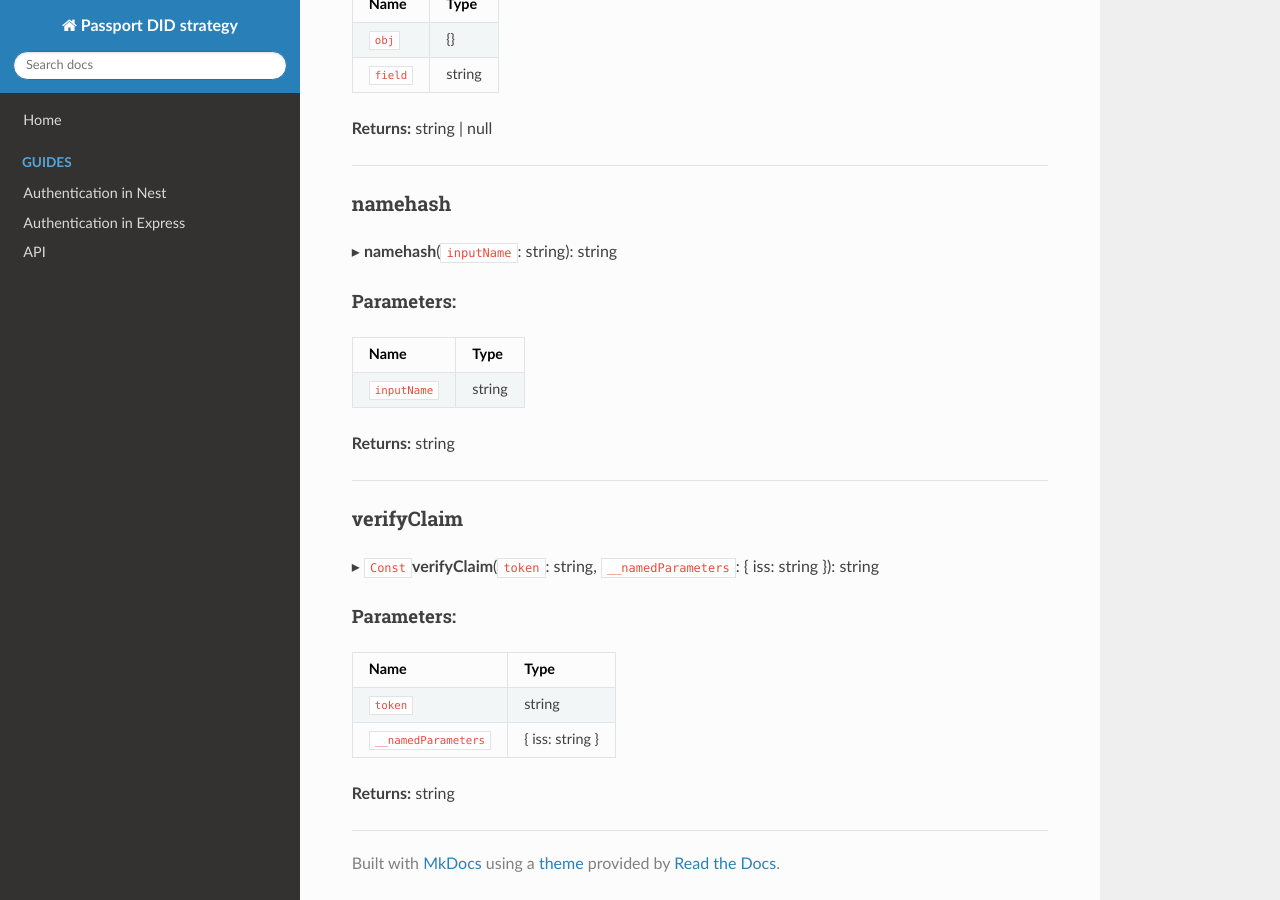
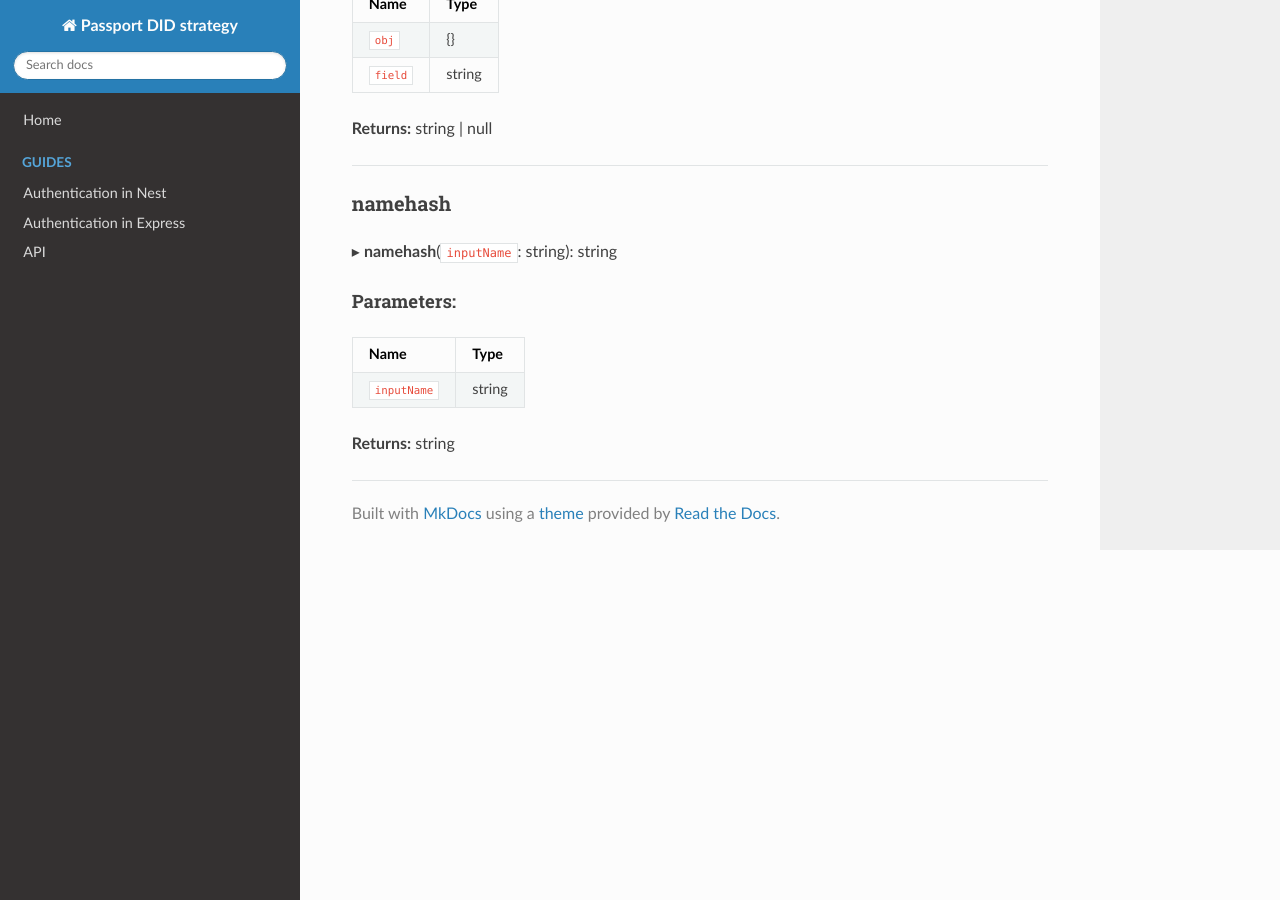
Before and after one commit to energywebfoundation/passport-did-auth, an MkDocs documentation site: the page built from docs/api/README.md, in a window 1280 px wide and 900 px high, scrolled down 2599 px. Built offline with MkDocs 1.6.1, drawn with Linux system fonts in a browser that asks for light colours; nearby versions of some CDN libraries; some of the changed text lies outside the part shown.

```diff
--- a/docs/api/README.md
+++ b/docs/api/README.md
@@ -35,7 +36,6 @@
 * [labelhash](README.md#labelhash)
 * [lookup](README.md#lookup)
 * [namehash](README.md#namehash)
-* [verifyClaim](README.md#verifyclaim)
 
 ## Variables
 
@@ -119,18 +119,3 @@ Name | Type |
 `inputName` | string |
 
 **Returns:** string
-
-___
-
-### verifyClaim
-
-▸ `Const`**verifyClaim**(`token`: string, `__namedParameters`: { iss: string  }): string
-
-#### Parameters:
-
-Name | Type |
------- | ------ |
-`token` | string |
-`__namedParameters` | { iss: string  } |
-
-**Returns:** string
```
Also changed, not shown: other parts of docs/api/README.md (+1 -0 lines), docs/api/classes/authtokenverifier.md (added, +53 -0 lines), docs/api/classes/cacheserverclient.md (+15 -0 lines).
